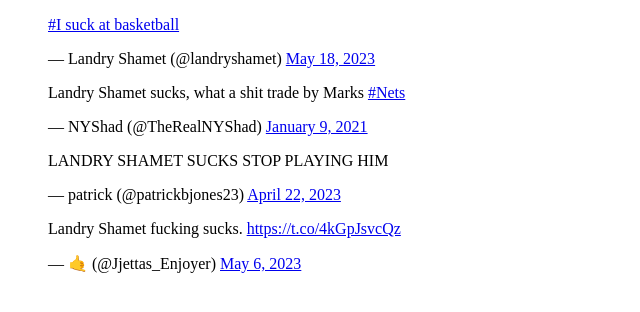
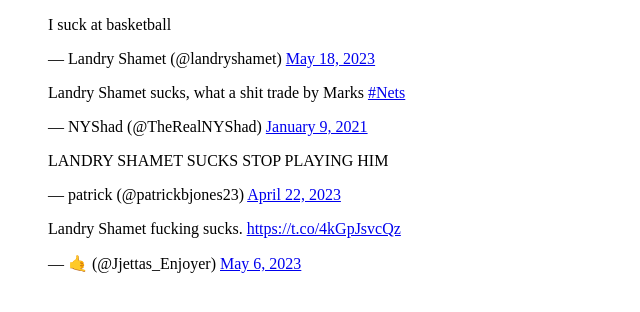
Before and after one commit to AlexJeng/sham, a plain HTML site: page index.html in a window 1280 px wide. Shown: the whole page, without its empty margins (0-640 px from the left). Drawn offline with Linux system fonts and the light colour scheme.

Commit message:
Update index.html

```diff
--- a/index.html
+++ b/index.html
@@ -7,7 +7,8 @@
     <title>Shamet Sucks</title>
 </head>
 <body>
-    <blockquote class="twitter-tweet"><p lang="qht" dir="ltr"><a href="https://twitter.com/hashtag/RallyTheValley?src=hash&amp;ref_src=twsrc%5Etfw">#I suck at basketball</a></p>&mdash; Landry Shamet (@landryshamet) <a href="https://twitter.com/landryshamet/status/1423721873095811075?ref_src=twsrc%5Etfw">May 18, 2023</a></blockquote> <script async src="https://platform.twitter.com/widgets.js" charset="utf-8"></script>
+    <blockquote class="twitter-tweet">
+        <p lang="qht" dir="ltr">I suck at basketball</p>&mdash; Landry Shamet (@landryshamet) <a href="https://twitter.com/landryshamet/status/1423721873095811075?ref_src=twsrc%5Etfw">May 18, 2023</a></blockquote> <script async src="https://platform.twitter.com/widgets.js" charset="utf-8"></script>
     <blockquote class="twitter-tweet">
         <p lang="en" dir="ltr">Landry Shamet sucks, what a shit trade by Marks <a
                 href="https://twitter.com/hashtag/Nets?src=hash&amp;ref_src=twsrc%5Etfw">#Nets</a></p>&mdash; NYShad
```
